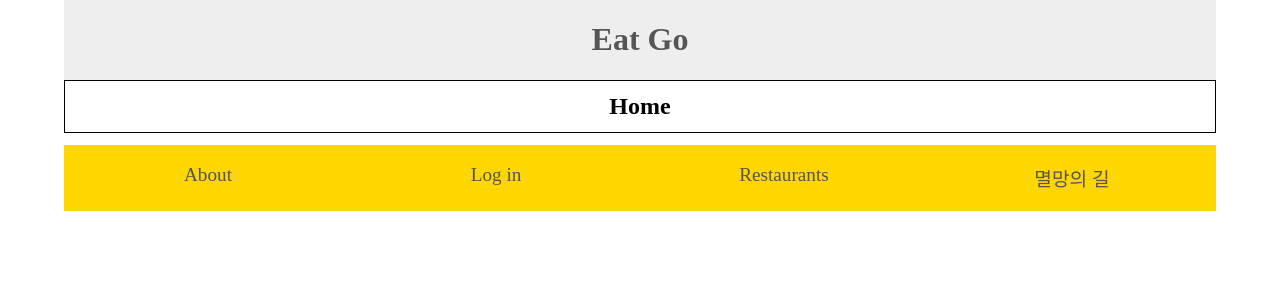
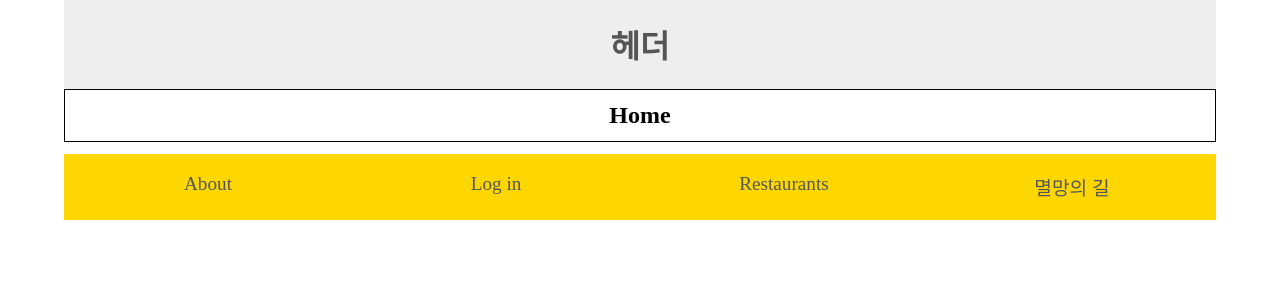
Before and after one commit to CodeSoom/react-week8-assignment-1, a React app: page / in a window 1280 px wide. Shown: the top 300 px of the page. Built offline with nearby package versions, Linux system fonts and the light colour scheme.

Commit message:
test 조건에 맞게 app title 수정
헤더를 클릭해야 home으로 돌아가는 것이므로 eatgo 에서 헤더로 바꾼다

```diff
--- a/src/App.jsx
+++ b/src/App.jsx
@@ -52,7 +52,7 @@ export default function App() {
     <Container>
       <Header>
         <h1>
-          <Link to="/">Eat Go</Link>
+          <Link to="/">헤더</Link>
         </h1>
       </Header>
       <Switch>
```
